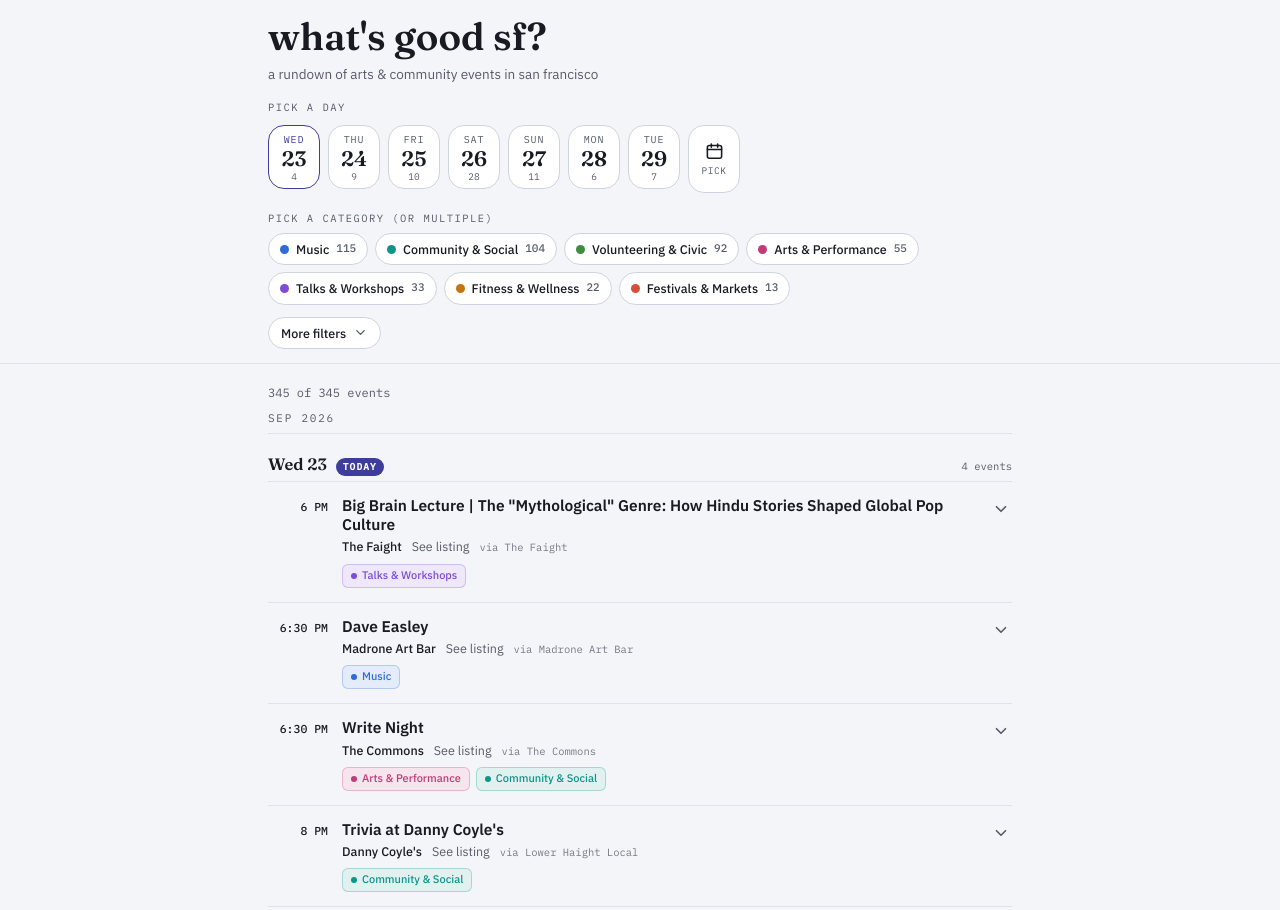
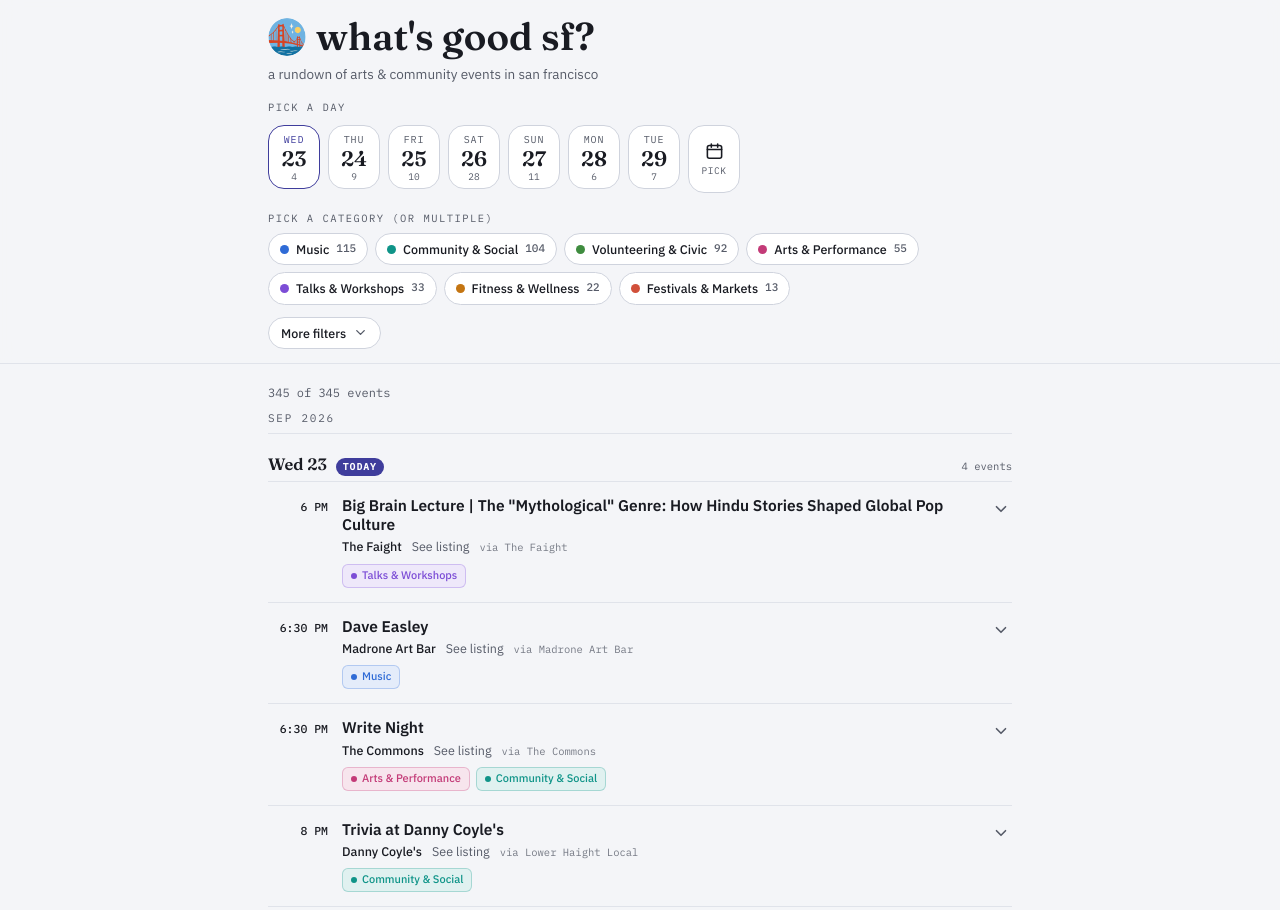
Before and after one commit to jenkliu/sf-events, a website: page index.html in a window 1280 px wide. Shown: the top 910 px of the page. Drawn offline with Linux system fonts and the light colour scheme.

Commit message:
Add Golden Gate Bridge favicon and social preview image (#11)
* Add Golden Gate Bridge favicon and social preview image

Wires up favicon/apple-touch-icon links, og:image/twitter:image meta
tags, and shows the icon next to the site title in the header.

Co-Authored-By: Claude Sonnet 5 <noreply@anthropic.com>
Claude-Session: https://claude.ai/code/session_01VAgL9LqpYGyWRQe6eExdGX

* Use tighter-cropped bridge icon with less padding

Co-Authored-By: Claude Sonnet 5 <noreply@anthropic.com>
Claude-Session: https://claude.ai/code/session_01VAgL9LqpYGyWRQe6eExdGX

---------

Co-authored-by: Claude <noreply@anthropic.com>

```diff
--- a/index.html
+++ b/index.html
@@ -5,6 +5,16 @@
 <meta name="viewport" content="width=device-width,initial-scale=1">
 <title>what's good sf?</title>
 <meta name="description" content="a rundown of arts & community events in san francisco">
+<link rel="icon" type="image/png" sizes="32x32" href="./assets/favicon-32.png">
+<link rel="icon" type="image/png" sizes="16x16" href="./assets/favicon-16.png">
+<link rel="apple-touch-icon" href="./assets/apple-touch-icon.png">
+<meta property="og:title" content="what's good sf?">
+<meta property="og:description" content="a rundown of arts & community events in san francisco">
+<meta property="og:image" content="./assets/social-image.png">
+<meta name="twitter:card" content="summary">
+<meta name="twitter:title" content="what's good sf?">
+<meta name="twitter:description" content="a rundown of arts & community events in san francisco">
+<meta name="twitter:image" content="./assets/social-image.png">
 <link rel="preconnect" href="https://fonts.googleapis.com">
 <link rel="preconnect" href="https://fonts.gstatic.com" crossorigin>
 <link rel="stylesheet" href="https://fonts.googleapis.com/css2?family=Fraunces:opsz,wght@9..144,500;9..144,600&family=IBM+Plex+Mono:wght@400;500&family=IBM+Plex+Sans:wght@400;500;600&display=swap">
@@ -36,7 +46,8 @@
   header.site { position: sticky; top: 0; z-index: 20; background: color-mix(in srgb, var(--bg) 88%, transparent); backdrop-filter: blur(10px); border-bottom: 1px solid var(--line); }
   .head-inner { max-width: 780px; margin: 0 auto; padding: 18px 18px 14px; }
   .eyebrow { font-family: "IBM Plex Mono", ui-monospace, monospace; font-size: 11px; letter-spacing: .18em; text-transform: uppercase; color: var(--ink-soft); margin: 0 0 6px; }
-  h1 { font-family: "Fraunces", Georgia, serif; font-weight: 600; font-size: clamp(26px, 6vw, 38px); line-height: 1.02; margin: 0; }
+  h1 { font-family: "Fraunces", Georgia, serif; font-weight: 600; font-size: clamp(26px, 6vw, 38px); line-height: 1.02; margin: 0; display: flex; align-items: center; gap: 10px; }
+  h1 .site-icon { width: clamp(26px, 6vw, 38px); height: clamp(26px, 6vw, 38px); border-radius: 50%; flex: none; }
   .sub { color: var(--ink-soft); font-size: 13.5px; margin: 8px 0 0; max-width: 64ch; }
 
   .filters { margin-top: 16px; display: flex; flex-direction: column; gap: 12px; }
@@ -179,7 +190,7 @@
 
 <header class="site">
   <div class="head-inner">
-    <h1>what's good sf?</h1>
+    <h1><img class="site-icon" src="./assets/favicon.png" alt="" width="38" height="38">what's good sf?</h1>
     <p class="sub">a rundown of arts &amp; community events in san francisco</p>
     <div class="filters" id="filters">
       <div>
```
Also changed, not shown: assets/apple-touch-icon.png (added), assets/favicon-16.png (added), assets/favicon-32.png (added), assets/favicon.png (added), assets/social-image.png (added).
